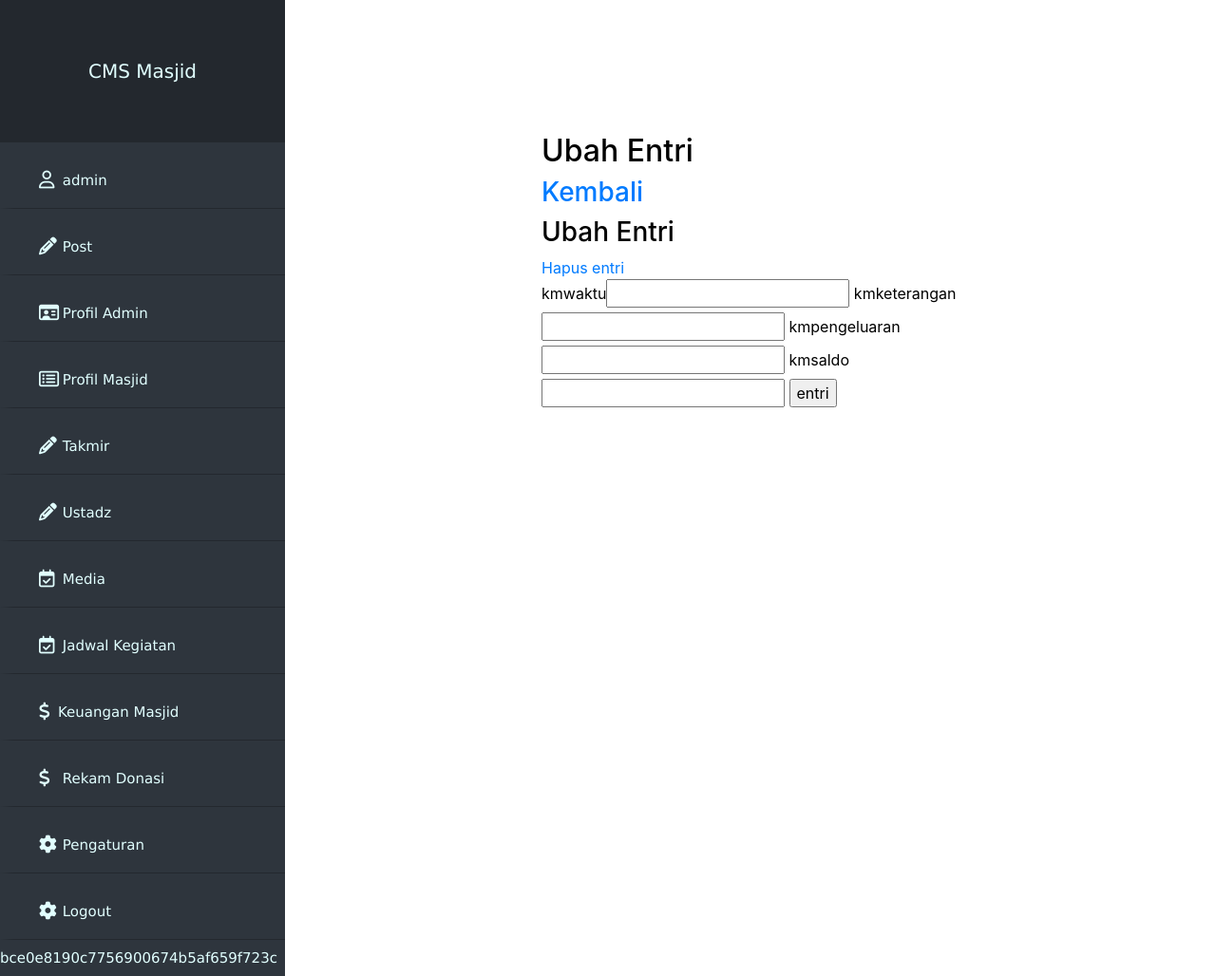
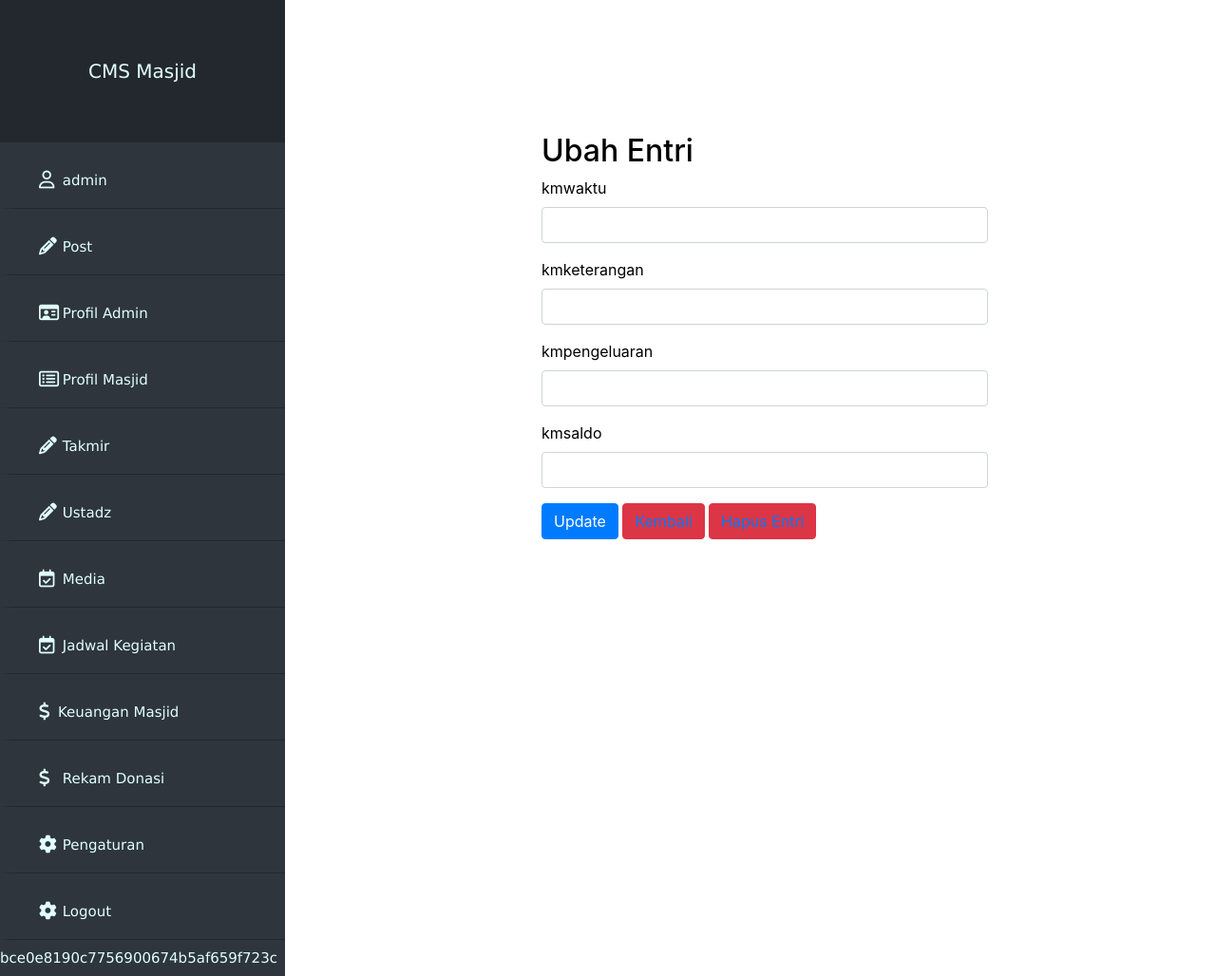
Before and after one commit to fahrul98/cms-masjid, a CodeIgniter app: page /database/index.php/keuanganmasjid/ubahkmasjid/1 in a window 1280 px wide. Shown: the top 1028 px of the page at 95% size. Run offline with CodeIgniter, Linux system fonts and the light colour scheme; data that the repository does not hold is empty; some libraries are stand-ins or nearby versions.

Commit message:
add CSS kegiatan
kegiatan & keuangan masjid

```diff
--- a/application/views/vkmasjid.php
+++ b/application/views/vkmasjid.php
@@ -45,27 +45,59 @@ $n = 1;
 		}
 		 ?>
 	</table>
-	<button class="btn"><i class="fa fa-pencil-square-o"> </i><a href="<?php echo base_url('keuanganmasjid/tambahentri');?>"> Tambah Kegiatan</a></button>
+	<button class="btn"><i class="fa fa-pencil-square-o"> </i><a href="<?php echo base_url('keuanganmasjid/tambahentri');?>"> Tambah Entri</a></button>
 <?php }else if ($page=="Tambah Entri") {?>
-<h3><a href="<?php echo base_url('keuanganmasjid');?>">Kembali</a></h3>
-	<h3><?php echo $page; ?></h3>
+
+
 	<?php echo form_open('keuanganmasjid/dbentri','class=form');	?>
-	<label for="kmwaktu">kmwaktu</label><input type="text" name="kmwaktu" value="">
-	<label for="kmketerangan">kmketerangan</label><input type="text" name="kmketerangan" value="">
-	<label for="kmpengeluaran">kmpengeluaran</label><input type="textarea" name="kmpengeluaran" value="">
-	<label for="kmsaldo">kmsaldo</label><input type="textarea" name="kmsaldo" value="">
-	<input type="submit" name="submit" value="entri">
+
+	<div class="form-group">
+			<label for="kmwaktu">kmwaktu</label>
+			<input type="text" class="form-control" name="kmwaktu" value="">
+		</div>
+		<div class="form-group">
+			<label for="kmketerangan">kmketerangan</label>
+			<input type="text" class="form-control" name="kmketerangan" value="">
+		</div>
+		<div class="form-group">
+			<label for="kmpengeluaran">kmpengeluaran</label>
+			<input type="textarea" class="form-control" name="kmpengeluaran" value="">
+		</div>
+		<div class="form-group">
+				<label for="kmsaldo">kmsaldo</label>
+				<input type="textarea" class="form-control" name="kmsaldo" value="">
+		</div>
+
+	<button type="submit" class="btn btn-primary" name="submit" value="entri">Tambah</button>
+		<button type="submit" class="btn btn-danger" name="submit" value="kembali"><a style="text-decoration: none" href="<?php echo base_url('keuanganmasjid');?>">Kembali</a></button>
+	</div>
 
 <?php }else if ($page=="Ubah Entri") {?>
-	<h3><a href="<?php echo base_url('keuanganmasjid');?>">Kembali</a></h3>
-	<h3><?php echo $page; ?></h3>
-	<a href="<?php echo base_url('keuanganmasjid/dbhapus/'.$kmasjid->kmid) ?>">Hapus entri</a>
+
+
 	<?php echo form_open('keuanganmasjid/dbubah','class=form');	?>
 	<input type="hidden" name="kmid" value="<?php echo $kmasjid->kmid;?>">
-	<label for="kmwaktu">kmwaktu</label><input type="text" name="kmwaktu" value="<?php echo $kmasjid->kmwaktu;?>">
-	<label for="kmketerangan">kmketerangan</label><input type="text" name="kmwaktu" value="<?php echo $kmasjid->kmketerangan;?>">
-	<label for="kmpengeluaran">kmpengeluaran</label><input type="textarea" name="kmpengeluaran" value="<?php echo $kmasjid->kmpengeluaran;?>">
-	<label for="kmsaldo">kmsaldo</label><input type="textarea" name="kmsaldo" value="<?php echo $kmasjid->kmsaldo;?>">
-	<input type="submit" name="submit" value="entri">
+	<div class="form-group">
+			<label for="kmwaktu">kmwaktu</label>
+			<input type="text" class="form-control" name="kmwaktu" value="<?php echo $kmasjid->kmwaktu;?>">
+		</div>
+		<div class="form-group">
+			<label for="kmketerangan">kmketerangan</label>
+			<input type="text" class="form-control" name="kmketerangan" value="<?php echo $kmasjid->kmketerangan;?>">
+		</div>
+		<div class="form-group">
+			<label for="kmpengeluaran">kmpengeluaran</label>
+			<input type="textarea" class="form-control" name="kmpengeluaran" value="<?php echo $kmasjid->kmpengeluaran;?>">
+		</div>
+		<div class="form-group">
+				<label for="kmsaldo">kmsaldo</label>
+				<input type="textarea" class="form-control" name="kmsaldo" value="<?php echo $kmasjid->kmsaldo;?>">
+		</div>
+
+	<button type="submit" class="btn btn-primary" name="submit" value="entri">Update</button>
+		<button type="submit" class="btn btn-danger" name="submit" value="kembali"><a style="text-decoration: none" href="<?php echo base_url('keuanganmasjid');?>">Kembali</a></button>
+		<button type="submit" class="btn btn-danger" name="submit" value="hapus"><a style="text-decoration: none" href="<?php echo base_url('keuanganmasjid/dbhapus/'.$kmasjid->kmid);?>">Hapus Entri</a></button>
+	</div
+
 <?php } ?>
 </div>
```
Also changed, not shown: application/views/vjkegiatan.php (+42 -13 lines).
